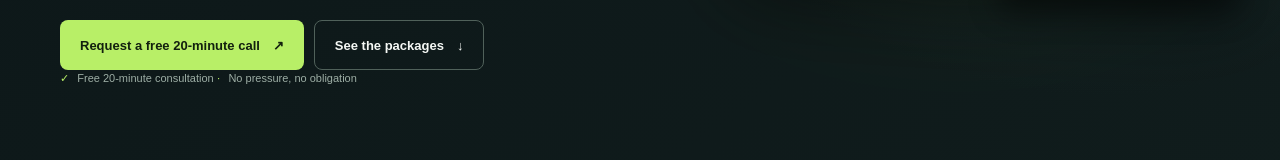
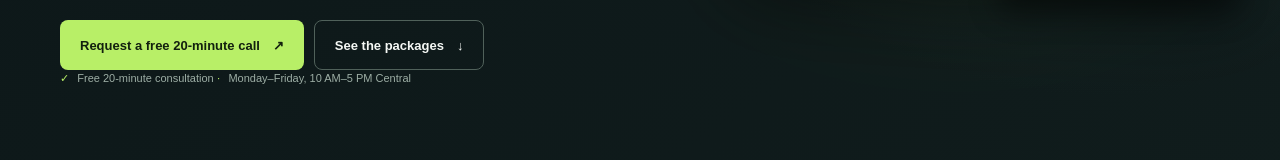
Before and after one commit to Cookarelli/steven-cook-portfolio, a Next.js app: page / in a window 1280 px wide. Shown: the part 755-915 px from the top of the page. Built offline with nearby package versions, Linux system fonts and the light colour scheme; no server answers.

Commit message:
Set Optimize Local consultations Monday–Friday 10 AM–5 PM Central

```diff
--- a/src/app/page.tsx
+++ b/src/app/page.tsx
@@ -81,7 +81,7 @@ export default function Home() {
               <ConsultationButton className="ol-button ol-button-primary" />
               <a className="ol-button ol-button-outline" href="#pricing">See the packages <span aria-hidden="true">↓</span></a>
             </div>
-            <p className="ol-hero-note"><span aria-hidden="true">✓</span> Free 20-minute consultation <span aria-hidden="true">·</span> No pressure, no obligation</p>
+            <p className="ol-hero-note"><span aria-hidden="true">✓</span> Free 20-minute consultation <span aria-hidden="true">·</span> Monday–Friday, 10 AM–5 PM Central</p>
           </div>
           <div className="ol-art-wrap" aria-label="Illustration of a custom business app experience">
             <div className="ol-art-glow" />
@@ -159,8 +159,8 @@ export default function Home() {
       </div></section>
 
       <section className="ol-contact-wrap" id="contact"><div className="ol-container ol-contact-grid">
-        <div><p className="ol-eyebrow">LET'S GET STARTED</p><h2>Tell me what your business <em>needs next.</em></h2><p>We'll start with a free 20-minute conversation. Tell me what you have in mind, even if it's still just a rough idea.</p>
-          {bookingReady ? <ConsultationButton className="ol-button ol-button-primary" /> : <div className="ol-booking-pending"><strong>Request a call</strong><span>Send an inquiry and we'll arrange a 20-minute time that works.</span></div>}
+        <div><p className="ol-eyebrow">LET'S GET STARTED</p><h2>Tell me what your business <em>needs next.</em></h2><p>Book a free 20-minute consultation, Monday through Friday, between 10 AM and 5 PM Central (America/Chicago). Tell me what you have in mind, even if it's still just a rough idea.</p>
+          {bookingReady ? <ConsultationButton className="ol-button ol-button-primary" /> : <div className="ol-booking-pending"><strong>Request a call</strong><span>Send an inquiry and we'll arrange a 20-minute call, Monday–Friday, 10 AM–5 PM Central.</span></div>}
           <p className="ol-email-line">Prefer email? <a href="mailto:optimizelocalai@gmail.com">optimizelocalai@gmail.com ↗</a></p>
         </div>
         <ContactForm />
```
Also changed, not shown: 2 other files (tests, documents, lock files or other folders).
